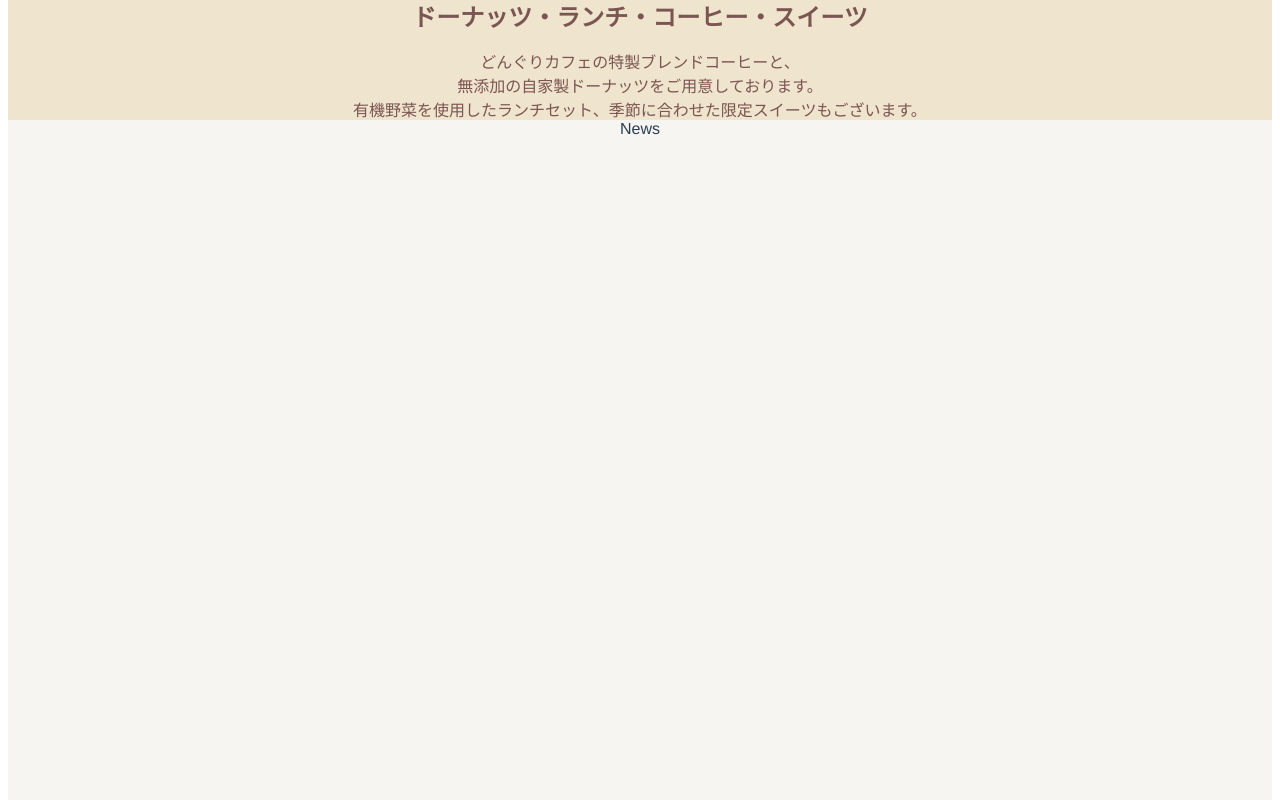
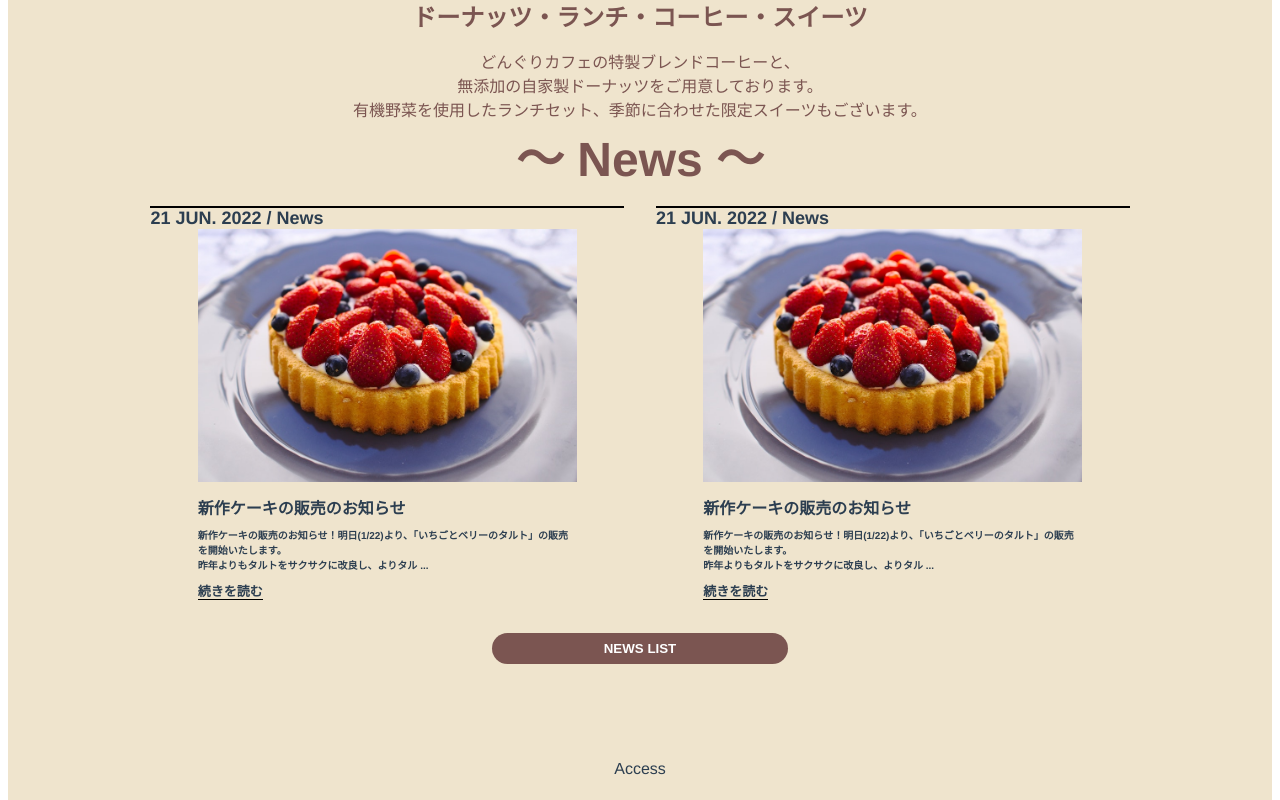
Before and after one commit to kondo-riyo/vue3_cafe_app, a Vue app: page / in a window 1280 px wide. Shown: the part 1460-2260 px from the top of the page. Built offline with nearby package versions, Linux system fonts and the light colour scheme.

Commit message:
News画面のCSSとHTMLを実装

```diff
--- a/src/components/home/News.vue
+++ b/src/components/home/News.vue
@@ -1,5 +1,28 @@
 <template>
-    <div class="news">News</div>
+    <div class="news">
+        <div class="news__title">〜 News 〜</div>
+        <div class="news__body">
+            <div v-for="n in 2" :key="n" class="news__body-card">
+                <div class="news__body-card--date">21 JUN. 2022 / News</div>
+                <div class="news__body-card--content">
+                    <div>
+                        <img src="../../assets/cake.jpg" class="news__body-card--content-img"/>
+                    </div>
+                    <div class="news__body-card--content-title">新作ケーキの販売のお知らせ</div>
+                    <div class="news__body-card--content-detail">
+                        新作ケーキの販売のお知らせ！明日(1/22)より、「いちごとベリーのタルト」の販売を開始いたします。<br/>
+                        昨年よりもタルトをサクサクに改良し、よりタル ...
+                    </div>
+                    <div>
+                        <span class="news__body-card--content-btn">続きを読む</span>
+                    </div>
+                </div>
+            </div>
+        </div>
+        <div class="news__submit">
+            <button class="news__submit-btn">NEWS LIST</button>
+        </div>
+    </div>
 </template>
 <script lang="ts">
 import { defineComponent } from 'vue';
@@ -10,7 +33,66 @@ export default defineComponent({
 <style lang="scss">
 @import '../../css/style.scss';
 .news {
-    background-color: $base_of;
-    height: 50rem;
+    background-color: $base_cream;
+    height: 40rem;
+}
+
+.news__title {
+    //テキスト-------------------
+    color: $base_brown;
+    font-size: xxx-large;
+    font-weight: bold;
+}
+
+.news__body {
+    width: 80%;
+    margin: 0 auto;
+    display: flex;
+}
+//card--------------------
+.news__body-card {
+    width: 50%;
+    text-align: start;
+    font-size: large;
+    border-top: 2px solid black;
+
+    margin: 1rem
+}
+.news__body-card--date {
+    font-weight: 700;
+}
+.news__body-card--content {
+    width: 80%;
+    margin:0 auto;
+}
+.news__body-card--content-img {
+    width: 100%;
+}
+.news__body-card--content-title {
+    font-weight: 700;
+    font-size: medium;
+    margin: 0.5rem 0;
+}
+.news__body-card--content-detail {
+    font-weight: 600;
+    font-size: x-small;
+    margin: 0.5rem 0;
+}
+.news__body-card--content-btn {
+    font-weight: 600;
+    font-size: small;
+    border-bottom: 1px solid black;
+}
+
+.news__submit-btn {
+    background-color: $base_brown;
+    border:none;
+    border-radius: 9999px;
+    color: white;
+    font-weight: 600;
+    font-size: normal;
+
+    padding: 0.5rem 7rem;
+    margin: 1rem;
 }
 </style>
```
Also changed, not shown: src/assets/cake.jpg (added).
